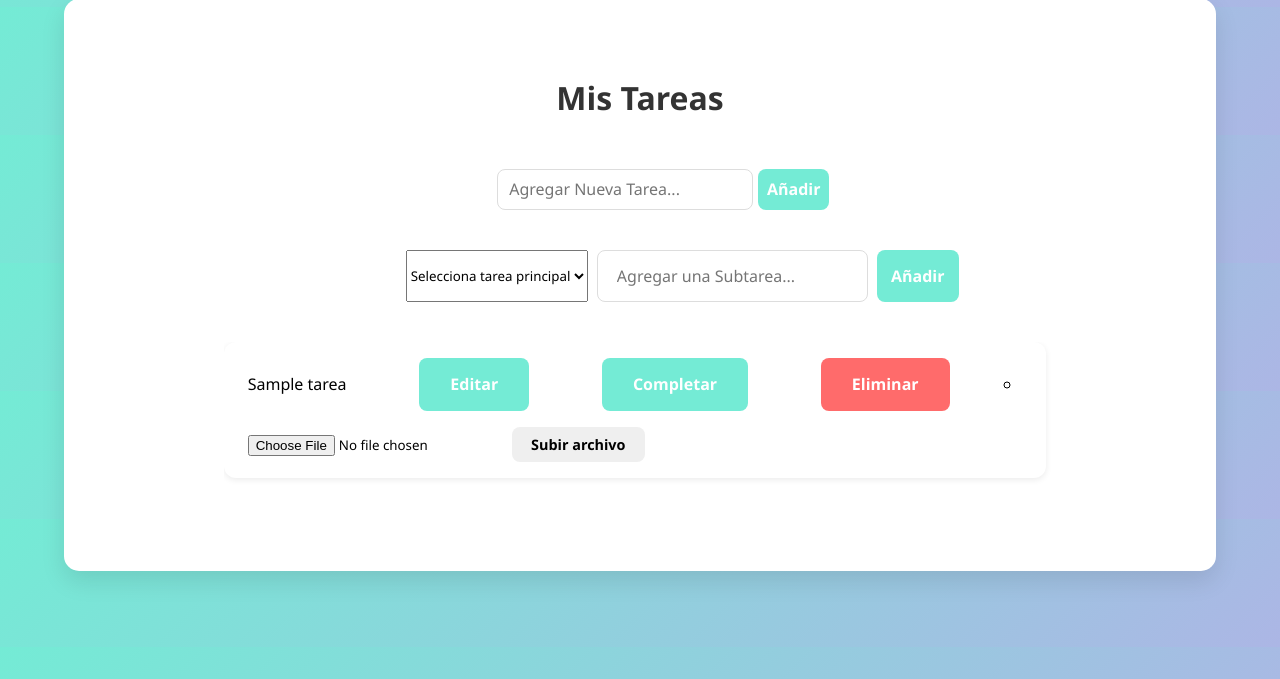
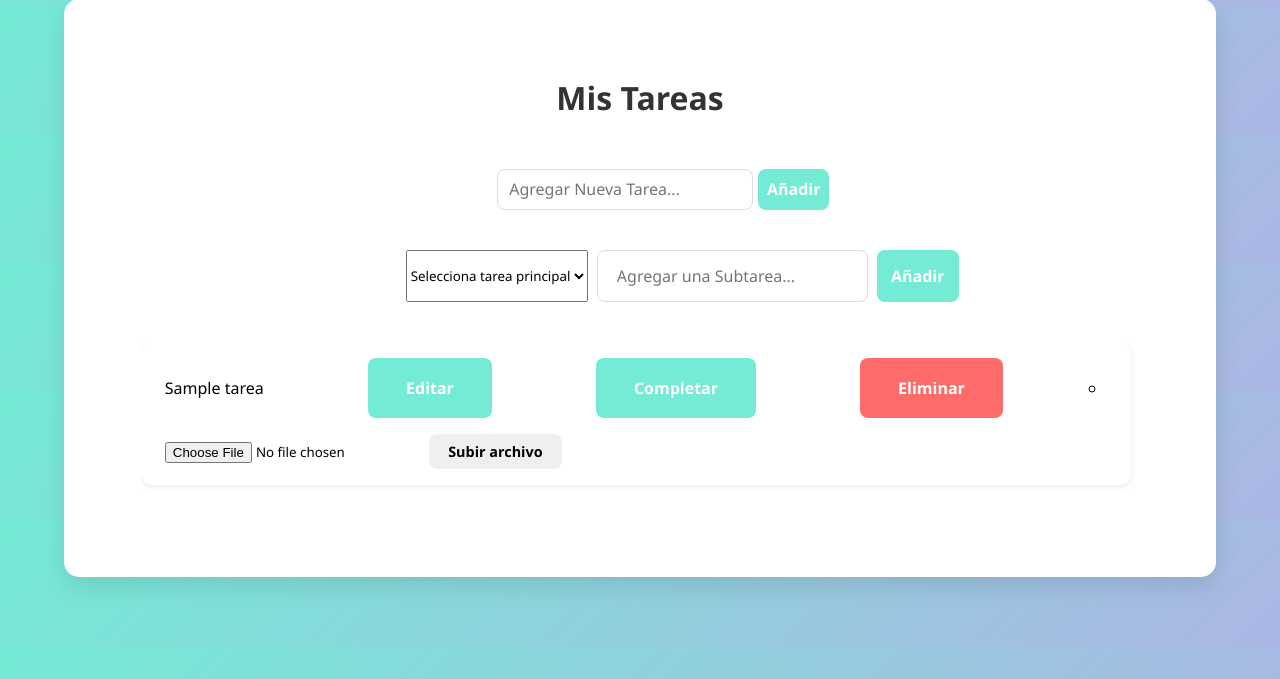
Before and after one commit to Juanjo200701/Sebas_proyect, a PHP site: page /inicio.php in a window 1280 px wide. Shown: the part 121-800 px from the top of the page. Run offline with PHP 8.4, Linux system fonts and the light colour scheme; the visitor is signed in with stand-in values (Sample User, id 1); tables that the repository leaves empty hold one stand-in row (values such as "Sample post"); data that the repository does not hold is empty.

Commit message:
arreglando errores

```diff
--- a/style/todo.css
+++ b/style/todo.css
@@ -70,11 +70,25 @@ body {
   max-width: 90%;
   position: fixed;
   top: 15%;
+
   display: flex;
   flex-direction: column;
-  justify-content: center;
+  justify-content: flex-start;
   align-items: center;
+
+  max-height: 80vh;       /* 👈 asegura que nunca pase de la pantalla */
+  overflow-y: auto;       /* 👈 permite hacer scroll si hay muchas tareas */
 }
+
+/* lista de tareas */
+.task-list {
+  list-style: none;
+  width: 100%;
+  max-height: 60vh;       /* 👈 altura máxima solo para la lista */
+  overflow-y: auto;       /* 👈 scroll independiente */
+  padding-right: 0.5rem;  /* 👈 deja espacio para el scrollbar */
+}
+
 
 .todo-container h1 {
   text-align: center;
@@ -114,15 +128,6 @@ body {
 .task-form button:hover,
 .task-form2 button:hover {
   background-color: #4fd1c5;
-}
-
-.task-list {
-  list-style: none;
-  max-height: 60%;
-  overflow-y: auto;
-  padding-right: 1%;
-
-
 }
 
 /*boton de editar*/
@@ -388,3 +393,5 @@ body {
 .login-text a:hover {
   text-decoration: underline;
 }
+
+/*PROYECTOS*/
```
